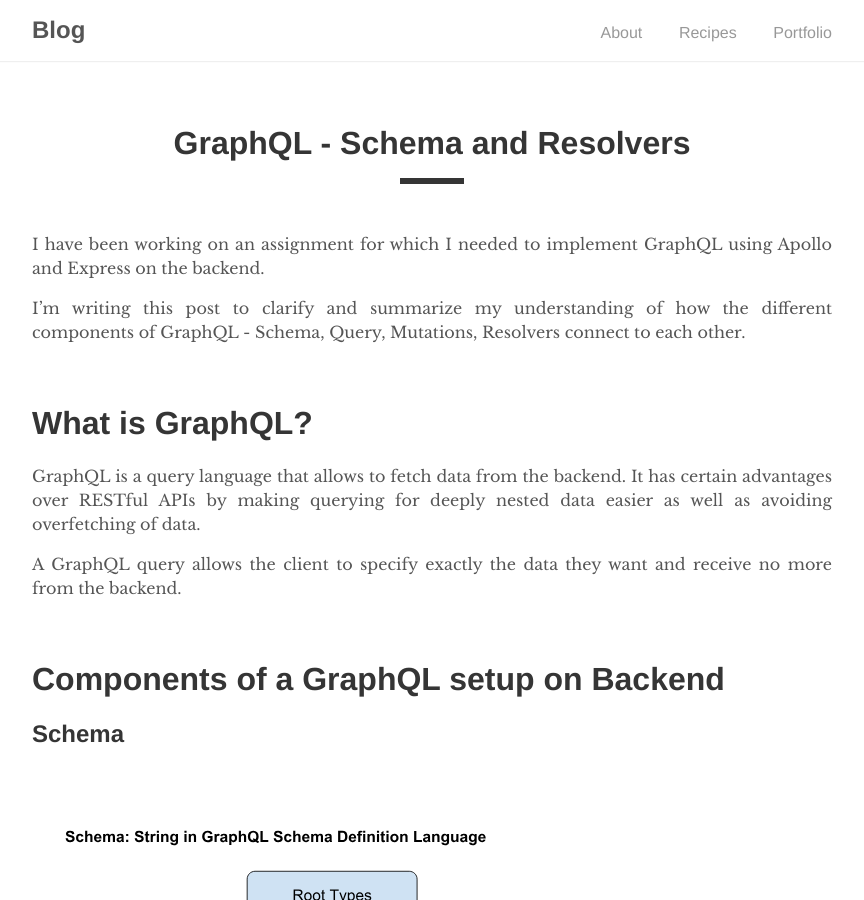
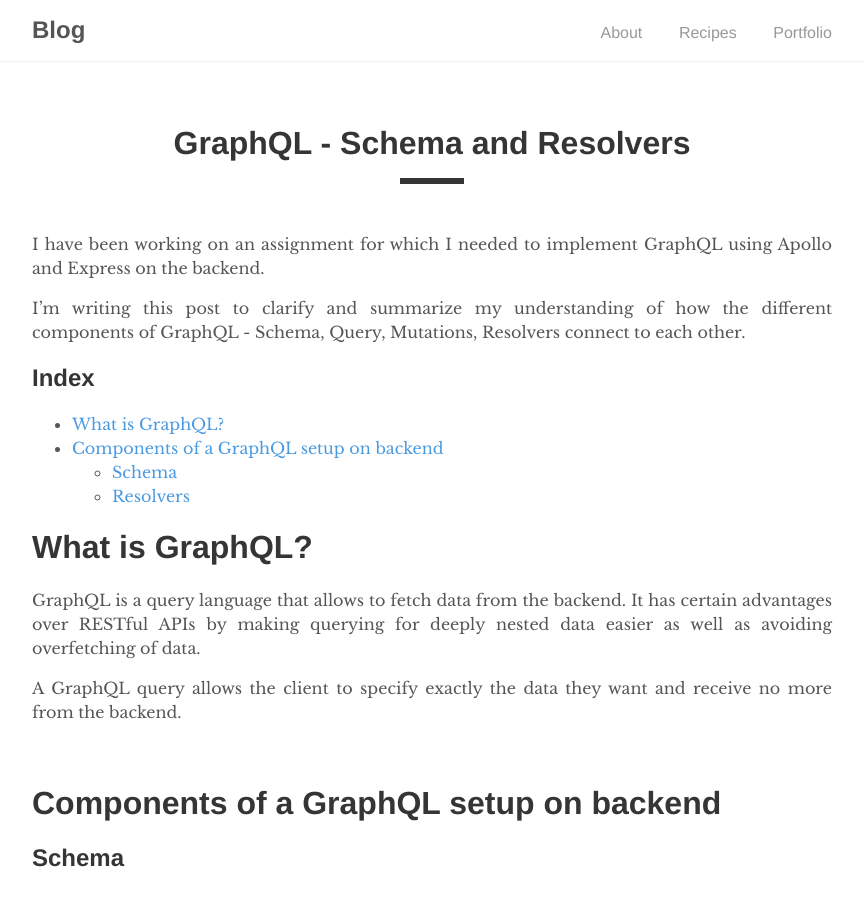
Before and after one commit to dsinecos/dsinecos.github.io, a Jekyll site: the page built from _posts/2018-12-11-Understanding-GraphQL.md, in a window 1280 px wide and 900 px high. Shown: the whole window, without its empty margins (208-1072 px from the left). Built offline with Jekyll 4.4.1, drawn with Linux system fonts in a browser that asks for light colours.

Commit message:
update blog

```diff
--- a/_posts/2018-12-11-Understanding-GraphQL.md
+++ b/_posts/2018-12-11-Understanding-GraphQL.md
@@ -8,6 +8,11 @@ I have been working on an assignment for which I needed to implement GraphQL usi
 
 I'm writing this post to clarify and summarize my understanding of how the different components of GraphQL - Schema, Query, Mutations, Resolvers connect to each other.
 
+## Index
+- [What is GraphQL?](#what-is-graphql)
+- [Components of a GraphQL setup on backend](#components-of-a-graphql-setup-on-backend)
+  - [Schema](#schema)
+  - [Resolvers](#resolvers)
 <br>
 
 # What is GraphQL?
@@ -18,7 +23,7 @@ A GraphQL query allows the client to specify exactly the data they want and rece
 
 <br>
 
-# Components of a GraphQL setup on Backend
+# Components of a GraphQL setup on backend
 
 ## Schema
 
```
